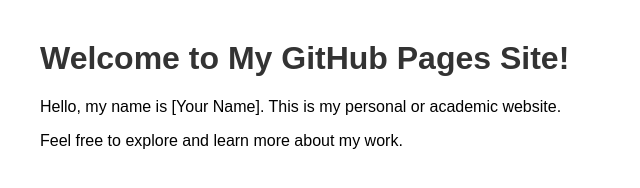
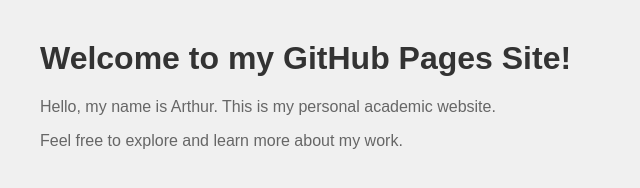
Before and after one commit to miharivoarthur/miharivoarthur, a plain HTML site: page index.html in a window 1280 px wide. Shown: the whole page, without its empty margins (0-640 px from the left). Drawn offline with Linux system fonts and the light colour scheme.

Commit message:
Update index.html

```diff
--- a/index.html
+++ b/index.html
@@ -4,14 +4,11 @@
     <meta charset="UTF-8">
     <meta name="viewport" content="width=device-width, initial-scale=1.0">
     <title>My GitHub Pages Site</title>
-    <style>
-        body { font-family: Arial, sans-serif; margin: 40px; }
-        h1 { color: #333; }
-    </style>
+    <link rel="stylesheet" href="styles.css">
 </head>
 <body>
-    <h1>Welcome to My GitHub Pages Site!</h1>
-    <p>Hello, my name is [Your Name]. This is my personal or academic website.</p>
+    <h1>Welcome to my GitHub Pages Site!</h1>
+    <p>Hello, my name is Arthur. This is my personal academic website.</p>
     <p>Feel free to explore and learn more about my work.</p>
 </body>
 </html>
```
